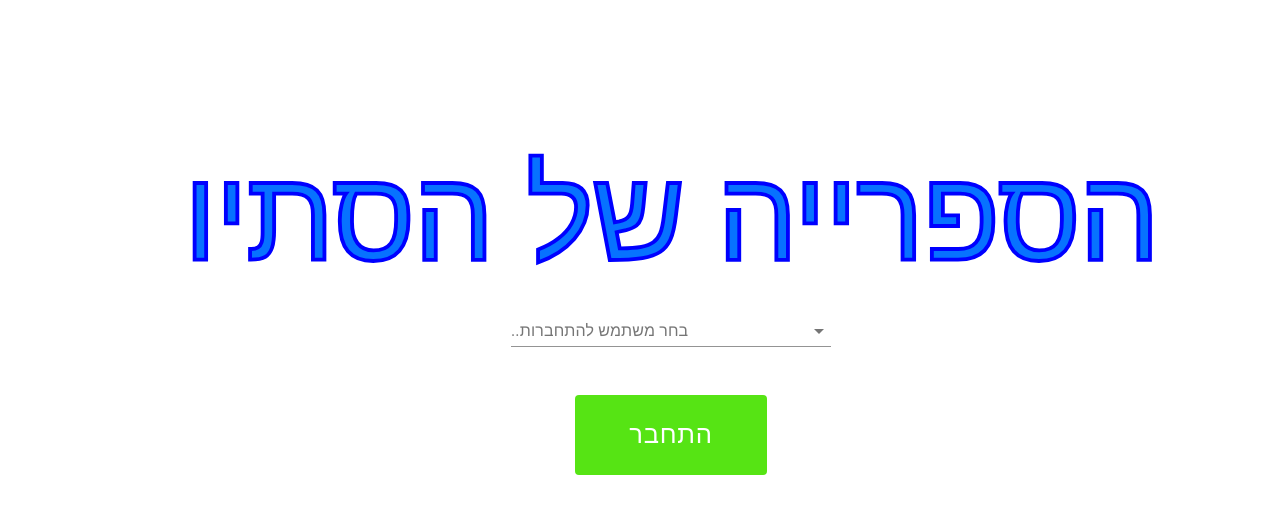
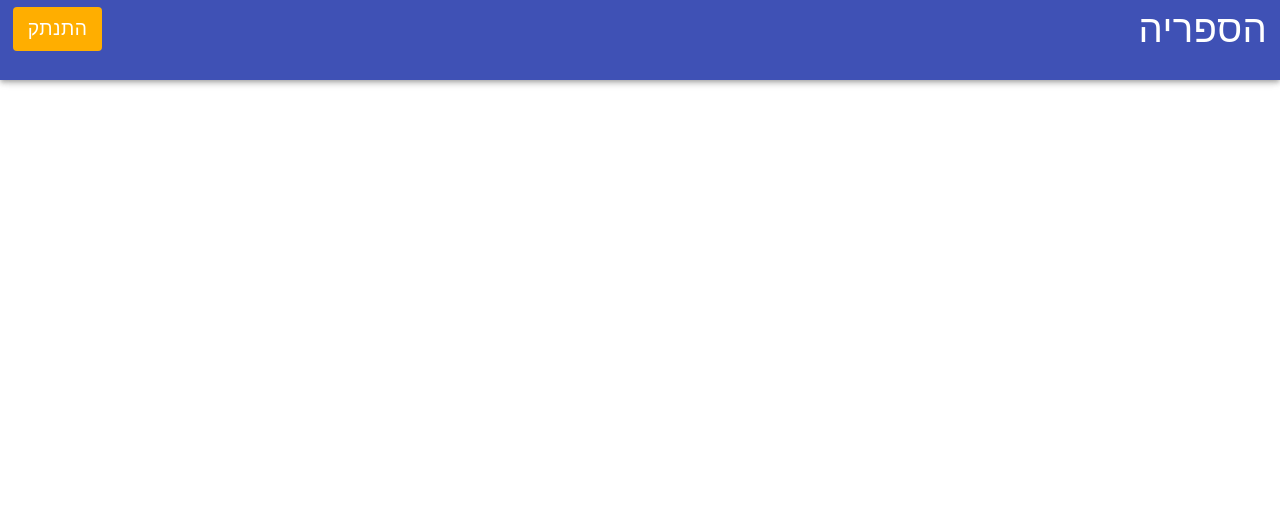
Before and after one commit to stav1236/Library, a React (Create React App) app in the folder Client/library-app/: page /management in a window 1280 px wide. Shown: the top 514 px of the page. Built offline with nearby package versions, Linux system fonts and the light colour scheme; what jss-rtl would draw is missing.

Commit message:
adding NewPage With demoNavBar and fix folders

```diff
--- a/Client/library-app/package.json
+++ b/Client/library-app/package.json
@@ -4,6 +4,7 @@
   "private": true,
   "dependencies": {
     "@material-ui/core": "^4.11.3",
+    "@material-ui/icons": "^4.11.2",
     "@material-ui/styles": "^4.11.3",
     "@testing-library/jest-dom": "^5.11.9",
     "@testing-library/react": "^11.2.5",
@@ -16,6 +17,8 @@
     "jss-rtl": "^0.3.0",
     "react": "^17.0.2",
     "react-dom": "^17.0.2",
+    "react-router": "^5.2.0",
+    "react-router-dom": "^5.2.0",
     "react-scripts": "4.0.3",
     "typescript": "^4.2.3",
     "web-vitals": "^1.1.1"
@@ -43,5 +46,8 @@
       "last 1 firefox version",
       "last 1 safari version"
     ]
+  },
+  "devDependencies": {
+    "@types/react-router-dom": "^5.1.7"
   }
 }
--- a/Client/library-app/src/components/App/App.tsx
+++ b/Client/library-app/src/components/App/App.tsx
@@ -2,19 +2,30 @@ import rtl from "jss-rtl";
 import { create } from "jss";
 import { StylesProvider, jssPreset } from "@material-ui/core/styles";
 import { ThemeProvider, createMuiTheme } from "@material-ui/core";
+import { BrowserRouter as Router, Switch, Route } from "react-router-dom";
 
 import HomePage from "./HomePage/HomePage";
+import ManagementPage from "./ManagementPage/ManagementPage";
 
 const jss = create({ plugins: [...jssPreset().plugins, rtl()] });
 const rtlTheme = createMuiTheme({ direction: "rtl" });
 
 const App = () => {
   return (
-    <StylesProvider jss={jss}>
-      <ThemeProvider theme={rtlTheme}>
-        <HomePage />
-      </ThemeProvider>
-    </StylesProvider>
+    <Router>
+      <Switch>
+        <Route path="/management">
+          <ManagementPage />
+        </Route>
+        <Route path="/">
+          <StylesProvider jss={jss}>
+            <ThemeProvider theme={rtlTheme}>
+              <HomePage />
+            </ThemeProvider>{" "}
+          </StylesProvider>
+        </Route>
+      </Switch>
+    </Router>
   );
 };
 
--- a/Client/library-app/src/components/App/HomePage/HomePage.tsx
+++ b/Client/library-app/src/components/App/HomePage/HomePage.tsx
@@ -1,3 +1,4 @@
+import { useState } from "react";
 import {
   Typography,
   Button,
@@ -7,10 +8,22 @@ import {
   MenuItem,
   Box,
 } from "@material-ui/core";
+
 import { useStyles } from "./HomePageStyles";
 
 const HomePage = () => {
   const classes = useStyles();
+  const [userName, setUserName] = useState("");
+
+  const handleClick = () => {
+    if (userName !== "") {
+      window.location.href = "/management";
+    }
+  };
+
+  const handleChange = (event: React.ChangeEvent<{ value: unknown }>) => {
+    setUserName(event.target.value as string);
+  };
 
   return (
     <Box
@@ -22,17 +35,19 @@ const HomePage = () => {
       height="80vh"
     >
       <Typography variant="h1" className={classes.header}>
-        הספרייה של הסתיו
+        הספריה של הסתיו
       </Typography>
       <FormControl className={classes.formControl}>
         <InputLabel>בחר משתמש להתחברות..</InputLabel>
-        <Select>
-          <MenuItem value={10}>סתיו</MenuItem>
-          <MenuItem value={20}>גיל</MenuItem>
-          <MenuItem value={30}>רון</MenuItem>
+        <Select value={userName} onChange={handleChange}>
+          <MenuItem value={"סתיו"}>סתיו</MenuItem>
+          <MenuItem value={"גיל"}>גיל</MenuItem>
+          <MenuItem value={"רון"}>רון</MenuItem>
         </Select>
       </FormControl>
-      <Button className={classes.connectButton}>התחבר</Button>
+      <Button className={classes.connectButton} onClick={handleClick}>
+        התחבר
+      </Button>
     </Box>
   );
 };
--- /dev/null
+++ b/Client/library-app/src/components/App/ManagementPage/ManagementPage.tsx
@@ -0,0 +1,7 @@
+import TopBar from "./TopBar/TopBar";
+
+const ManagementPage = () => {
+  return <TopBar />;
+};
+
+export default ManagementPage;
--- /dev/null
+++ b/Client/library-app/src/components/App/ManagementPage/TopBar/TopBar.tsx
@@ -0,0 +1,18 @@
+import { AppBar, Grid, Typography, Button } from "@material-ui/core";
+
+import { useStyles } from "./TopBarStyles";
+
+const TopBar = () => {
+  const classes = useStyles();
+
+  return (
+    <AppBar className={classes.appBar}>
+      <Grid container justify="space-between" alignItems="center">
+        <Typography className={classes.header}>הספריה </Typography>
+        <Button className={classes.disconnectButton}>התנתק</Button>
+      </Grid>
+    </AppBar>
+  );
+};
+
+export default TopBar;
--- /dev/null
+++ b/Client/library-app/src/components/App/ManagementPage/TopBar/TopBarStyles.ts
@@ -0,0 +1,23 @@
+import { makeStyles } from "@material-ui/core";
+
+export const useStyles = makeStyles({
+  header: {
+    marginRight: "1vw",
+    fontFamily: "sans-serif",
+    fontSize: "3vw",
+  },
+  appBar: {
+    height: "10vh",
+  },
+  disconnectButton: {
+    marginLeft: "1vw",
+    width: "7vw",
+    height: "5.5vh",
+    fontSize: "1.5vw",
+    color: "white",
+    backgroundColor: "rgb(255, 174, 0)",
+    "&:hover": {
+      backgroundColor: "rgb(255, 162, 0)",
+    },
+  },
+});
```
Also changed, not shown: 1 other file (tests, documents, lock files or other folders).
